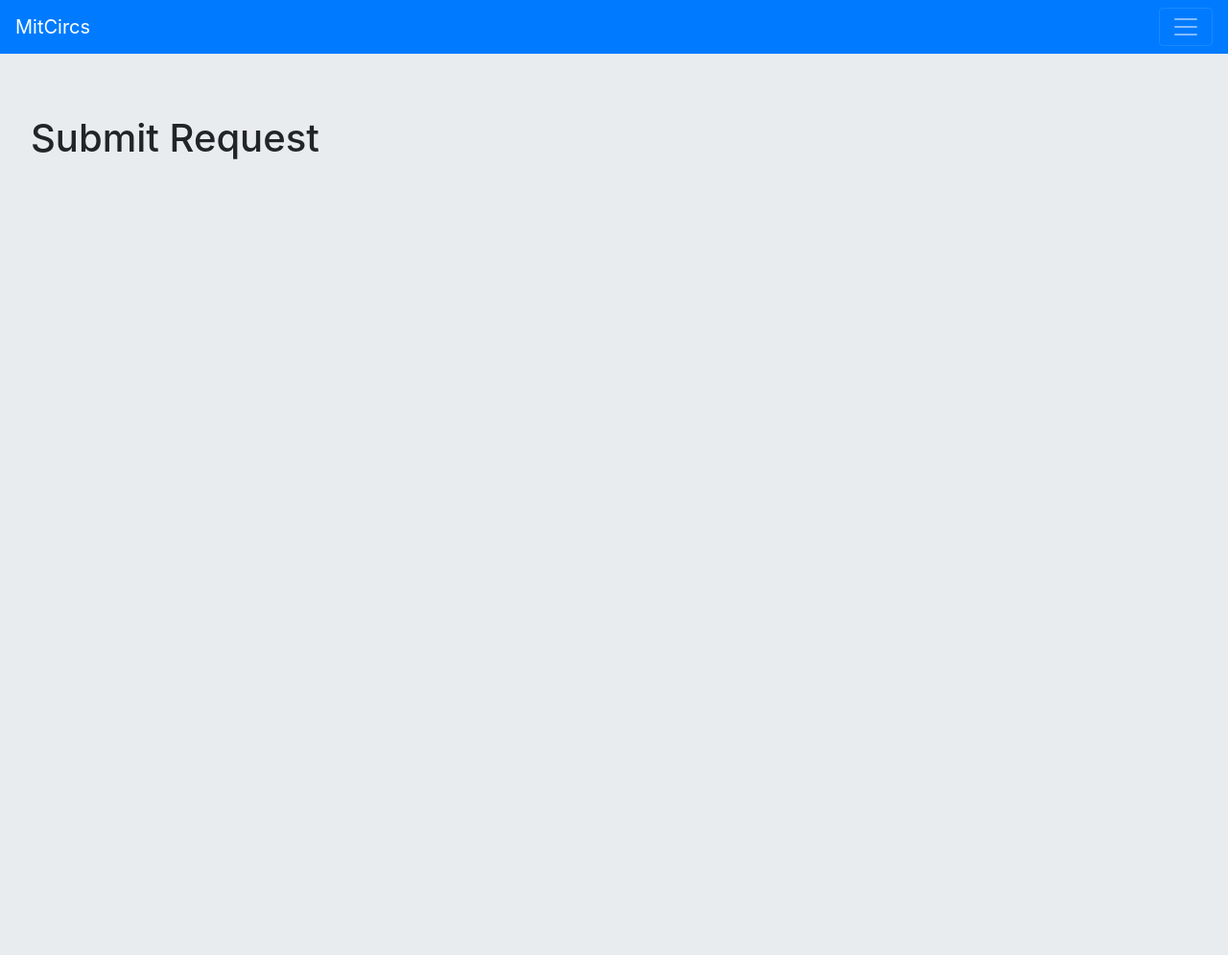
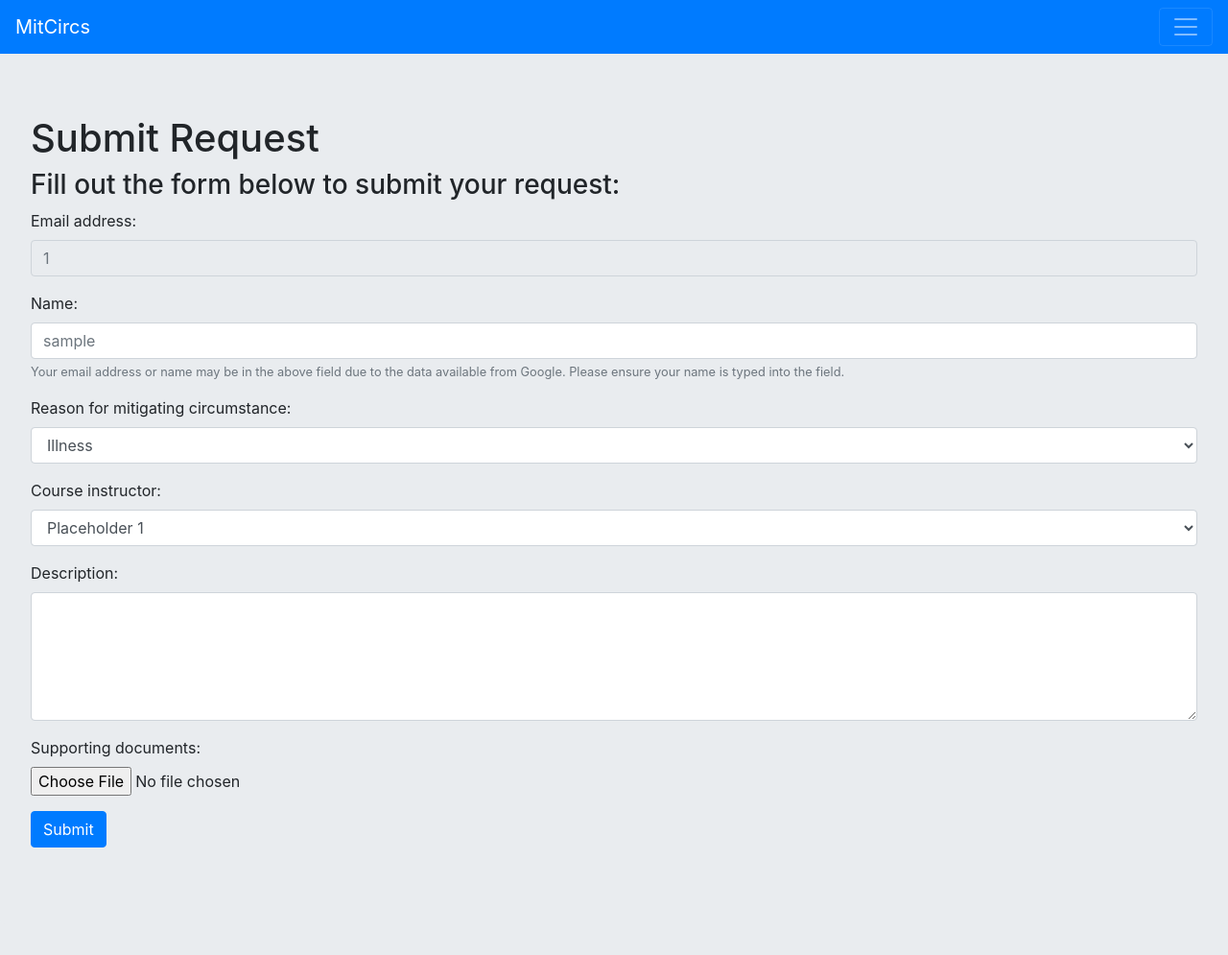
Before and after one commit to RobJTaylor/MitCircs, a Flask app: page /submit_request in a window 1280 px wide. Shown: the whole page at 96% size. Before the commit the page ends 166 px from the top, so only its background shows below. Run offline with Flask 2, Linux system fonts and the light colour scheme; the visitor is signed in with stand-in values (Sample User, id 1); some libraries are stand-ins or nearby versions.

Commit message:
Form added

```diff
--- a/main.py
+++ b/main.py
@@ -68,7 +68,7 @@
 
 @app.route('/submit_request', methods=['GET', 'POST'])
 def submit_request():
-    return render_template('submit_request.html')
+    return render_template('submit_request.html', user=session['userId'], name=session['username'])
 
 @app.route('/manage_requests', methods=['GET', 'POST'])
 def manage_requests():
--- a/templates/submit_request.html
+++ b/templates/submit_request.html
@@ -49,7 +49,44 @@
 
     <div class="jumbotron">
         <h1 class="display-5">Submit Request</h1>
-
+        <h3>Fill out the form below to submit your request:</h3>
+        <form>
+            <div class="form-group">
+                <label for="email">Email address:</label>
+                <input type="email" class="form-control" id="email" placeholder="{{user}}" readonly>
+            </div>
+            <div class="form-group">
+                <label for="name">Name:</label>
+                <input type="text" class="form-control" id="name" aria-describedby="nameHelp" placeholder="{{name}}">
+                <small id="nameHelp" class="form-text text-muted">Your email address or name may be in the above field due to the data available from Google. Please ensure your name is typed into the field.</small>
+            </div>
+            <div class="form-group">
+                <label for="reason">Reason for mitigating circumstance:</label>
+                <select class="form-control" id="reason">
+                    <option>Illness</option>
+                    <option>Family difficulties</option>
+                    <option>Bereavement</option>
+                    <option>Other</option>
+                </select>
+            </div>
+            <div class="form-group">
+                <label for="instructor">Course instructor:</label>
+                <select class="form-control" id="instructor">
+                    <option>Placeholder 1</option>
+                    <option>Placeholder 2</option>
+                    <option>Placeholder 3</option>
+                </select>
+            </div>
+            <div class="form-group">
+                <label for="description">Description:</label>
+                <textarea class="form-control" id="description" rows="5"></textarea>
+            </div>
+            <div class="form-group">
+                <label for="upload">Supporting documents:</label>
+                <input type="file" class="form-control-file" id="input">
+            </div>
+            <button type="submit" class="btn btn-primary">Submit</button>
+        </form>
     </div>
 
     <script src="https://stackpath.bootstrapcdn.com/bootstrap/4.1.3/js/bootstrap.min.js" integrity="sha384-ChfqqxuZUCnJSK3+MXmPNIyE6ZbWh2IMqE241rYiqJxyMiZ6OW/JmZQ5stwEULTy"
```
